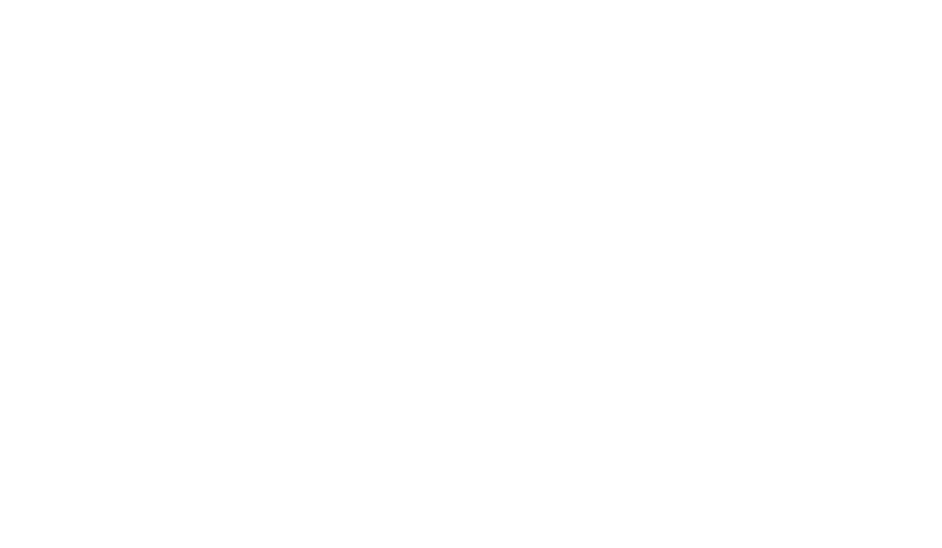
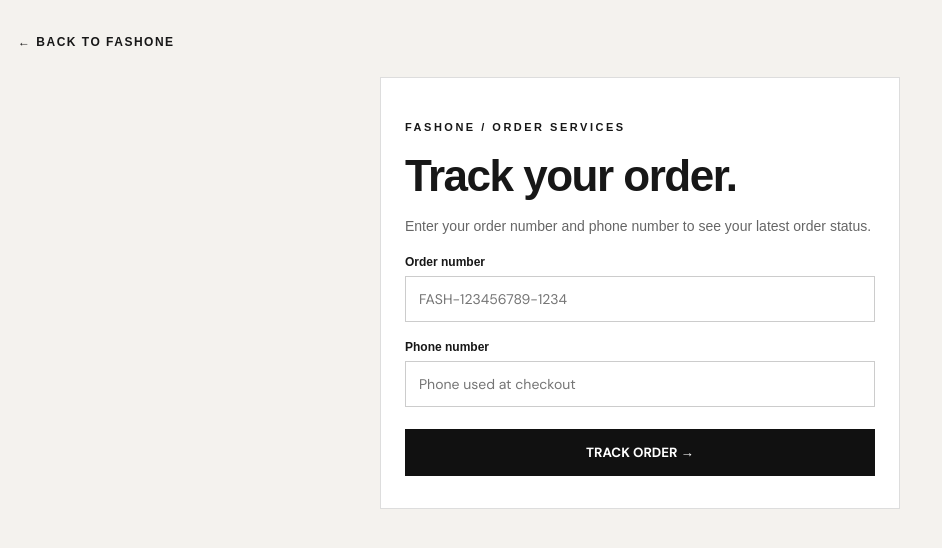
Before and after one commit to MdAriff18/fashone-store, a React (Vite) app: page /track-order in a window 1280 px wide. Before the commit this address had no page. Shown: the top 548 px of the page, without its empty margins (0-942 px from the left). Built offline with nearby package versions, Linux system fonts and the light colour scheme.

Commit message:
Add customer order tracking page

```diff
--- /dev/null
+++ b/src/TrackOrder.jsx
@@ -0,0 +1,201 @@
+
+import { useState } from "react";
+
+const API = "https://fashone-backend.onrender.com/api";
+
+const prettyStatus = (status = "") => {
+  const labels = {
+    PLACED: "Pending",
+    CONFIRMED: "Confirmed",
+    PROCESSING: "Processing",
+    SHIPPED: "Shipped",
+    DELIVERED: "Delivered",
+    CANCELLED: "Cancelled",
+  };
+  return labels[status.toUpperCase()] || status;
+};
+
+export default function TrackOrder() {
+  const [orderNumber, setOrderNumber] = useState("");
+  const [phone, setPhone] = useState("");
+  const [order, setOrder] = useState(null);
+  const [error, setError] = useState("");
+  const [loading, setLoading] = useState(false);
+
+  async function trackOrder(event) {
+    event.preventDefault();
+    setLoading(true);
+    setError("");
+    setOrder(null);
+
+    try {
+      const params = new URLSearchParams({
+        order_number: orderNumber.trim(),
+        phone: phone.trim(),
+      });
+
+      const response = await fetch(`${API}/track-order?${params}`);
+      const data = await response.json();
+
+      if (!response.ok) {
+        throw new Error(data.error || "Unable to find your order.");
+      }
+
+      setOrder(data.order);
+    } catch (err) {
+      setError(err.message || "Connection failed. Please try again.");
+    } finally {
+      setLoading(false);
+    }
+  }
+
+  const status = order ? prettyStatus(order.order_status) : "";
+
+  return (
+    <main style={styles.page}>
+      <a href="/" style={styles.back}>← BACK TO FASHONE</a>
+
+      <section style={styles.card}>
+        <p style={styles.eyebrow}>FASHONE / ORDER SERVICES</p>
+        <h1 style={styles.heading}>Track your order.</h1>
+        <p style={styles.muted}>
+          Enter your order number and phone number to see your latest order status.
+        </p>
+
+        <form onSubmit={trackOrder}>
+          <label style={styles.label}>Order number</label>
+          <input
+            style={styles.input}
+            placeholder="FASH-123456789-1234"
+            value={orderNumber}
+            onChange={(e) => setOrderNumber(e.target.value)}
+            required
+          />
+
+          <label style={styles.label}>Phone number</label>
+          <input
+            style={styles.input}
+            type="tel"
+            inputMode="tel"
+            placeholder="Phone used at checkout"
+            value={phone}
+            onChange={(e) => setPhone(e.target.value)}
+            required
+          />
+
+          <button style={styles.button} disabled={loading}>
+            {loading ? "CHECKING..." : "TRACK ORDER →"}
+          </button>
+        </form>
+
+        {error && <p style={styles.error}>{error}</p>}
+
+        {order && (
+          <section style={styles.result}>
+            <p style={styles.eyebrow}>ORDER FOUND</p>
+            <p style={styles.orderNumber}>{order.order_number}</p>
+            <p style={styles.label}>Current status</p>
+            <h2 style={styles.status}>{status}</h2>
+            <p style={styles.muted}>
+              Payment: {order.payment_status || "Pending"}
+            </p>
+            <p style={styles.muted}>
+              Ordered: {new Date(order.created_at).toLocaleString("en-IN")}
+            </p>
+            <button
+              style={styles.secondary}
+              onClick={() => {
+                setOrder(null);
+                setError("");
+              }}
+            >
+              TRACK ANOTHER ORDER
+            </button>
+          </section>
+        )}
+      </section>
+    </main>
+  );
+}
+
+const styles = {
+  page: {
+    minHeight: "100vh",
+    background: "#f4f2ee",
+    color: "#171717",
+    padding: "32px 18px",
+    boxSizing: "border-box",
+    fontFamily: "Arial, sans-serif",
+  },
+  back: {
+    display: "inline-block",
+    color: "#171717",
+    textDecoration: "none",
+    fontSize: 12,
+    letterSpacing: 1.5,
+    fontWeight: 700,
+    marginBottom: 28,
+  },
+  card: {
+    background: "#fff",
+    maxWidth: 520,
+    margin: "0 auto",
+    padding: "32px 24px",
+    border: "1px solid #ddd",
+    boxSizing: "border-box",
+  },
+  eyebrow: {
+    fontSize: 11,
+    fontWeight: 700,
+    letterSpacing: 2.5,
+  },
+  heading: {
+    fontSize: "clamp(30px, 6vw, 44px)",
+    letterSpacing: -1.5,
+    margin: "18px 0 10px",
+  },
+  muted: { color: "#666", fontSize: 14, lineHeight: 1.6 },
+  label: {
+    display: "block",
+    margin: "18px 0 7px",
+    fontSize: 12,
+    fontWeight: 700,
+  },
+  input: {
+    width: "100%",
+    boxSizing: "border-box",
+    padding: 13,
+    border: "1px solid #ccc",
+    background: "#fff",
+    color: "#111",
+    fontSize: 14,
+  },
+  button: {
+    width: "100%",
+    marginTop: 22,
+    padding: 15,
+    border: 0,
+    background: "#111",
+    color: "#fff",
+    fontWeight: 700,
+    cursor: "pointer",
+  },
+  secondary: {
+    padding: 12,
+    border: "1px solid #ccc",
+    background: "#fff",
+    color: "#111",
+    cursor: "pointer",
+    fontSize: 11,
+    fontWeight: 700,
+  },
+  error: { color: "#b00020", fontSize: 13, lineHeight: 1.5 },
+  result: {
+    marginTop: 28,
+    paddingTop: 22,
+    borderTop: "1px solid #ddd",
+    overflowWrap: "anywhere",
+  },
+  orderNumber: { fontSize: 14, fontWeight: 700 },
+  status: { fontSize: 26, margin: "8px 0" },
+};
--- a/src/main.jsx
+++ b/src/main.jsx
@@ -5,6 +5,7 @@
 import "./index.css";
 import App from "./App.jsx";
 import Admin from "./Admin.jsx";
+import TrackOrder from "./TrackOrder.jsx";
 
 createRoot(document.getElementById("root")).render(
   <StrictMode>
@@ -12,6 +13,7 @@
       <Routes>
         <Route path="/" element={<App />} />
         <Route path="/admin" element={<Admin />} />
+        <Route path="/track-order" element={<TrackOrder />} />
       </Routes>
     </BrowserRouter>
   </StrictMode>
```
